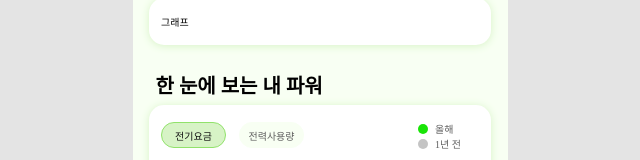
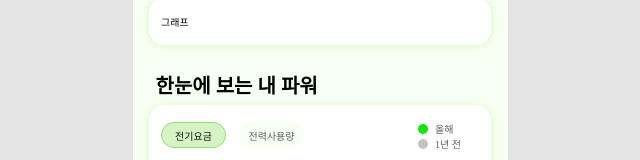
Before and after one commit to GreenSpark-greenspark/greenspark-frontend, a Next.js app: page /power in a window 1280 px wide. Shown: the part 158-318 px from the top of the page, without its empty margins (320-960 px from the left). Built offline with nearby package versions, Linux system fonts and the light colour scheme.

Commit message:
style: 한 눈에 -> 한눈에 오타 수정

```diff
--- a/src/app/_component/power/GraphCharge.tsx
+++ b/src/app/_component/power/GraphCharge.tsx
@@ -15,7 +15,7 @@ export default function GraphCharge() {
 
   return (
     <>
-      <p className={styles.title}>한 눈에 보는 내 파워</p>
+      <p className={styles.title}>한눈에 보는 내 파워</p>
       <div className={styles.wrap}>
         <Box>
           <div className={graphStyles.topContainer}>
```
